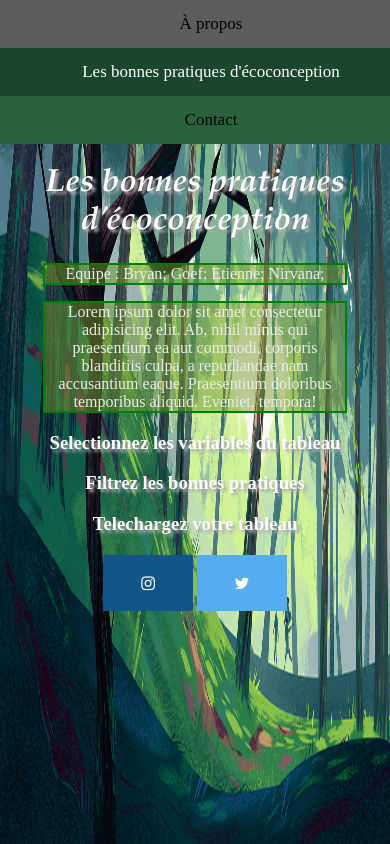
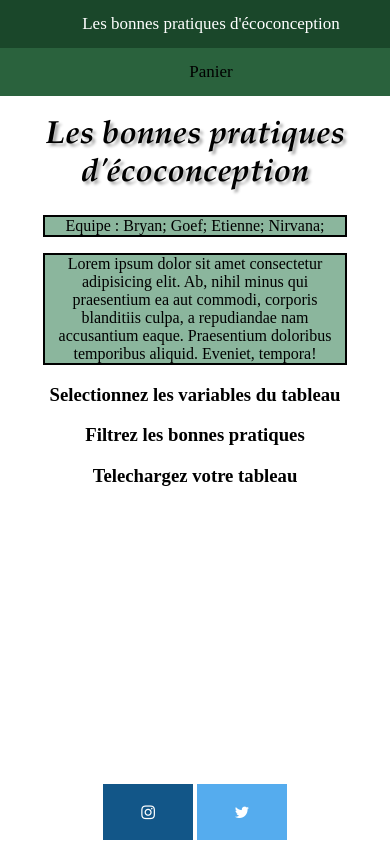
Before and after one commit to tienou29/gitprojectD4G, a PHP site: page /index.html in a window 390 px wide. Run offline with PHP 8.4, Linux system fonts and the light colour scheme.

Commit message:
responsive

```diff
--- a/index.html
+++ b/index.html
@@ -15,9 +15,8 @@
 </head>
 
 <div class="navigBar">
-  <a href="#info">À propos</a>
   <a class="active" href="#MAIN">Les bonnes pratiques d'écoconception</a>
-  <a href="#contact">Contact</a>
+  <a href="#contact">Panier</a>
 </div>
 
 <body>
--- a/style.css
+++ b/style.css
@@ -5,7 +5,7 @@ body {
     background-repeat: no-repeat;
     background-attachment: fixed;
     margin: 0;
-
+    padding-bottom:60px;
   }
 
 .navigBar {
@@ -58,13 +58,14 @@ p {
 h3 {
     color: #FFFFFF;
     text-align: center;
-    text-shadow: 3px 3px 3px #ababab;
 }
 
 footer{
-
     text-align: center;
-    padding: 1px 0;
+    position:absolute;
+    bottom:0;
+    width:100%;
+    height:60px;
 }
 .fa {
     padding: 20px;
@@ -92,3 +93,61 @@ footer{
     background: #55ACEE;
     color: white;
   }
+
+
+@media screen and (max-width: 1024px){
+
+
+}
+
+/* sous 425 pixels le background commence à être moche */
+@media screen and (max-width:  425px){
+
+  h1 {
+    font-style: oblique;
+    text-shadow: 3px 3px 3px #ababab;
+    font-family: Helvetica, sans-serif;
+    font-family: Garamond, serif;
+    color: black;
+    text-align: center;
+  }
+
+  p {
+    text-align: center;
+    color: black;
+    background-color: rgba(25, 111, 61, 0.5);
+    width: 300px;
+    border: 2px solid black;
+    margin-left: auto;
+    margin-right: auto;
+    display:block;
+}
+
+  h3{
+    color: black;
+
+  }
+
+
+  body {
+    background: none;
+  }
+
+}
+
+/* sous 320 pixels la nav bar deconne */
+@media screen and (max-width: 320px){
+
+  p{
+    width: 256px;
+  }
+
+}
+
+@media screen and (max-width: 256px){
+
+  p{
+    width: 204px;
+  }
+
+}
```
